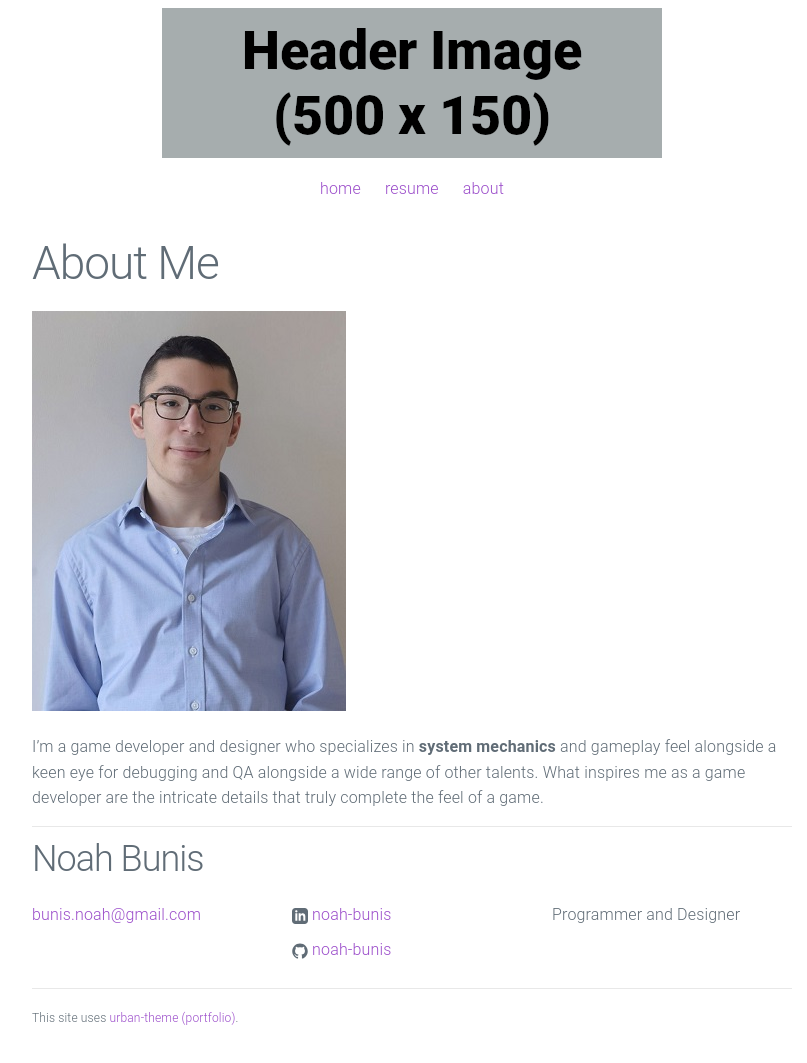
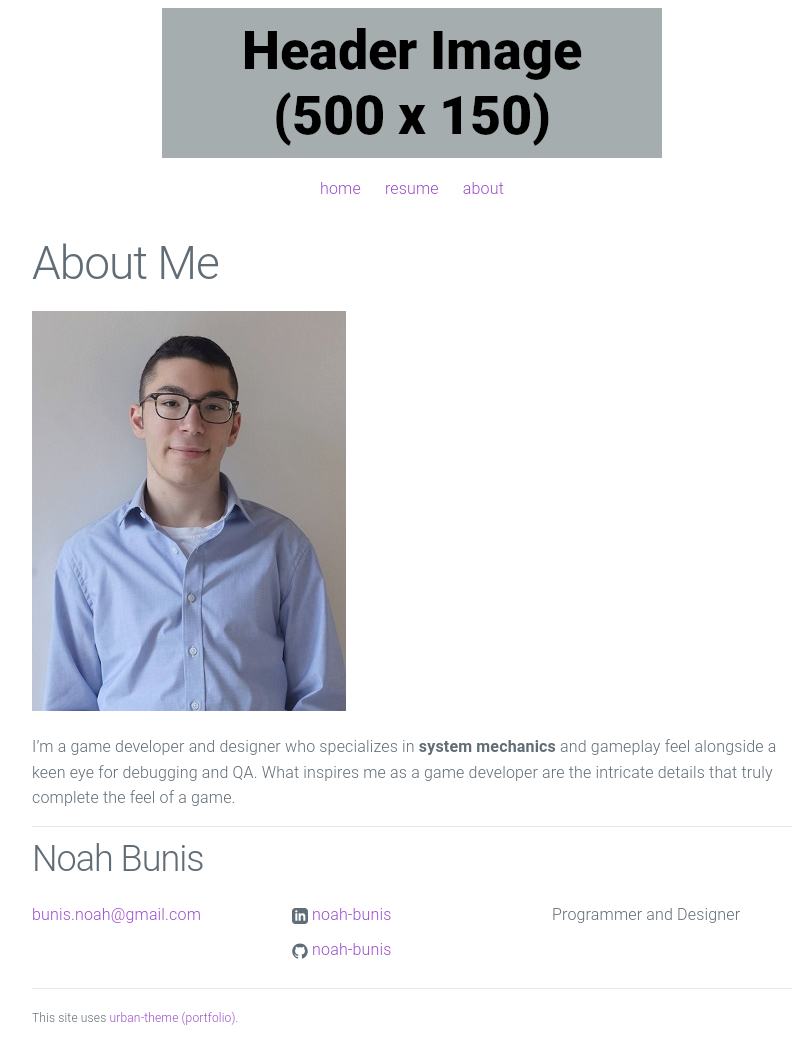
Before and after one commit to Noah-Bunis/noah-bunis.github.io, a Jekyll site: the page built from about.md, in a window 1280 px wide. Shown: the whole page, without its empty margins (228-1035 px from the left). Built offline with Jekyll 4.4.1, drawn with Linux system fonts in a browser that asks for light colours.

Commit message:
Update about.md

```diff
--- a/about.md
+++ b/about.md
@@ -6,5 +6,5 @@ permalink: /about/
 
 ![Picture 1](/assets/IMG_20220727_152934_2.jpg)
 
-I'm a game developer and designer who specializes in **system mechanics** and gameplay feel alongside a keen eye for debugging and QA alongside a wide range of other talents.
+I'm a game developer and designer who specializes in **system mechanics** and gameplay feel alongside a keen eye for debugging and QA.
 What inspires me as a game developer are the intricate details that truly complete the feel of a game.
```
